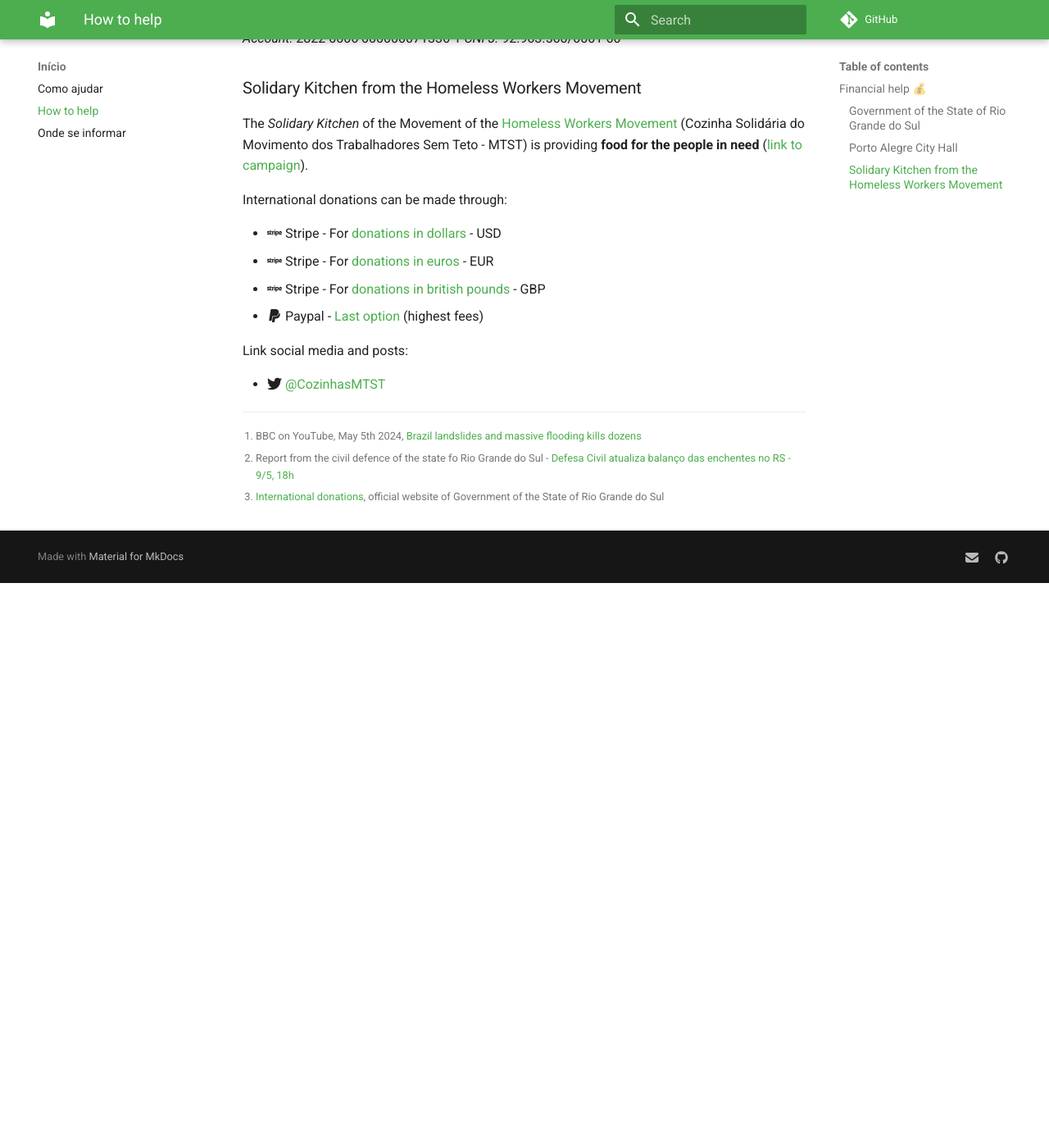
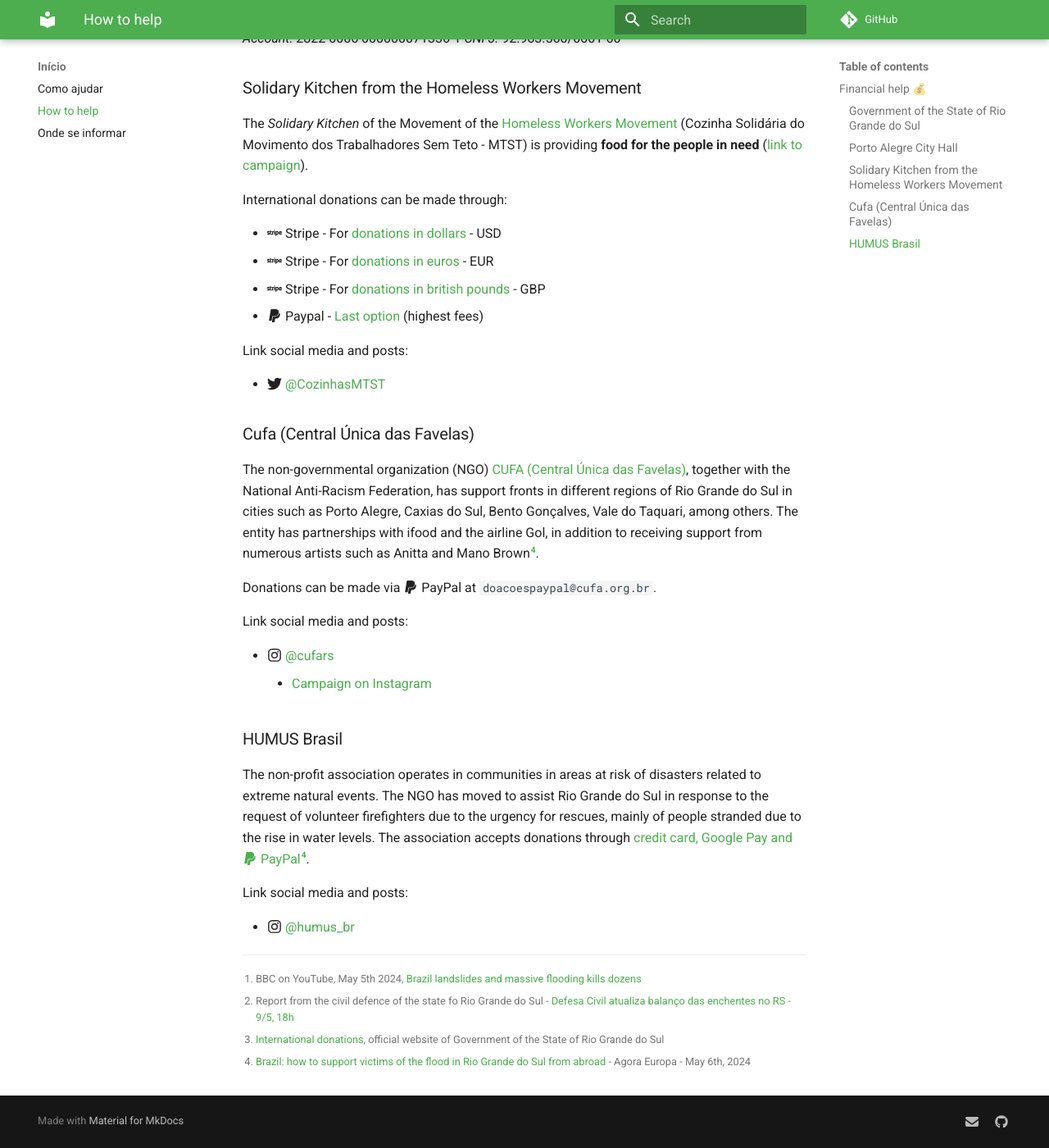
Before and after one commit to enchentesrs/enchentesrs.github.io, an MkDocs documentation site: the page built from docs/how-to-help.md, in a window 1280 px wide and 1400 px high, scrolled down 1496 px. Shown: the whole window at 82% size. Built offline with MkDocs 1.6.1 and Material for MkDocs 9.7.7, drawn with Linux system fonts in a browser that asks for light colours; comment, search, counter and statistics services are not loaded; before the commit the page ends 2207 px from its top, so only the background shows below that.

Commit message:
Doações do Exterior - mais meios

```diff
--- a/docs/how-to-help.md
+++ b/docs/how-to-help.md
@@ -70,3 +70,24 @@
 Link social media and posts:
 
 * :fontawesome-brands-twitter: [@CozinhasMTST](https://twitter.com/CozinhasMTST)
+
+### Cufa (Central Única das Favelas)
+
+The non-governmental organization (NGO) [CUFA (Central Única das Favelas)](https://en.wikipedia.org/wiki/CUFA), together with the National Anti-Racism Federation, has support fronts in different regions of Rio Grande do Sul in cities such as Porto Alegre, Caxias do Sul, Bento Gonçalves, Vale do Taquari, among others. The entity has partnerships with ifood and the airline Gol, in addition to receiving support from numerous artists such as Anitta and Mano Brown[^agora-europa-article].
+
+Donations can be made via :fontawesome-brands-paypal: PayPal at `doacoespaypal@cufa.org.br`.
+
+Link social media and posts:
+
+* :fontawesome-brands-instagram: [@cufars](https://www.instagram.com/cufars)
+    * [Campaign on Instagram](https://www.instagram.com/p/C6wxjK8PXC2/)
+
+[^agora-europa-article]: [Brazil: how to support victims of the flood in Rio Grande do Sul from abroad](https://agoraeuropa.com/ultimas-noticias/learn-how-to-help-victims-of-the-flood-in-rio-grande-do-sul-from-abroad/) - Agora Europa - May 6th, 2024
+
+### HUMUS Brasil
+
+The non-profit association operates in communities in areas at risk of disasters related to extreme natural events. The NGO has moved to assist Rio Grande do Sul in response to the request of volunteer firefighters due to the urgency for rescues, mainly of people stranded due to the rise in water levels. The association accepts donations through [credit card, Google Pay and :fontawesome-brands-paypal: PayPal](https://doar.humusbr.org/)[^agora-europa-article].
+
+Link social media and posts:
+
+ * :fontawesome-brands-instagram: [@humus_br](https://www.instagram.com/humus_br)
```
